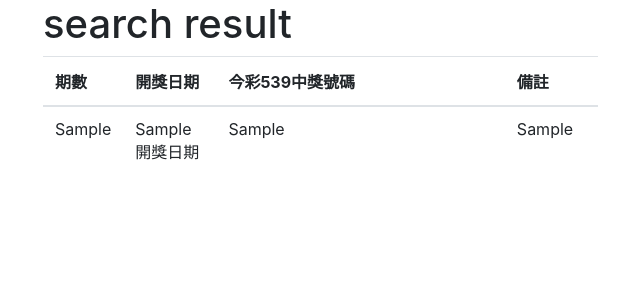
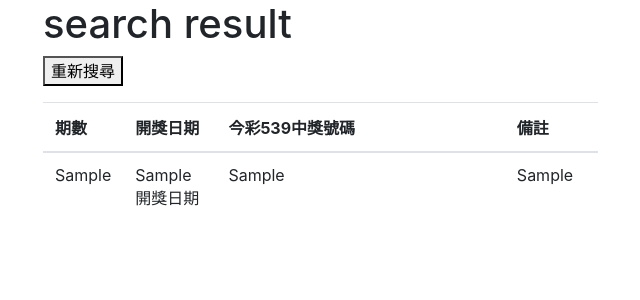
Before and after one commit to Xuan-7190/webcrawler_test, a Flask app: template templates/search_result.html in a window 1280 px wide. Shown: the top 300 px of the page, without its empty margins (42-682 px from the left). Run offline with Flask 2, Linux system fonts and the light colour scheme; the template is opened without the code that fills it: most values are stand-ins (such as "Sample title", 1, 10 or a date in 2020); some libraries are stand-ins or nearby versions.

Commit message:
update Hackmd 3 5

```diff
--- a/static/style.css
+++ b/static/style.css
@@ -17,6 +17,12 @@
     text-align: left;
 }
 
+.table__body {
+    height: 100px;       /* Just for the demo          */
+    overflow-y: auto;    /* Trigger vertical scroll    */
+    overflow-x: hidden;  /* Hide the horizontal scroll */
+}
+
 .table__cell {
     padding: 8px;
 }
--- a/templates/search_result.html
+++ b/templates/search_result.html
@@ -3,6 +3,9 @@
 {% block content %}
 
     <h1>search result</h1>
+    <form class="" action="/" method="get">
+        <button type="submit">重新搜尋</button>
+    </form>
     <table class="table">
         <thead class="table__header">
             <th style="width: 50px" class="table__cell">期數</th>
@@ -10,14 +13,17 @@
             <th style="width: 400px" class="table__cell">今彩539中獎號碼</th>
             <th style="width: 100px" class="table__cell">備註</th>
         </thead>
-        {% for item in data %}
+        <tbody class="table__body">
+            {% for item in data %}
             <tr class="table__row">
                 <td style="width: 50px" class="table__cell">{{item['期數']}}</td>
                 <td style="width: 100px" class="table__cell">{{item['開獎日期']}}</td>
                 <td style="width: 400px" class="table__cell">{{item['今彩539中獎號碼']}}</td>
                 <td style="width: 100px" class="table__cell">{{item['備註']}}</td>
             </tr>
-        {% endfor %}
+            {% endfor %}
+        </tbody>
+
     </table>
 
 {% endblock %}
```
Also changed, not shown: templates/result.html (+7 -2 lines).
